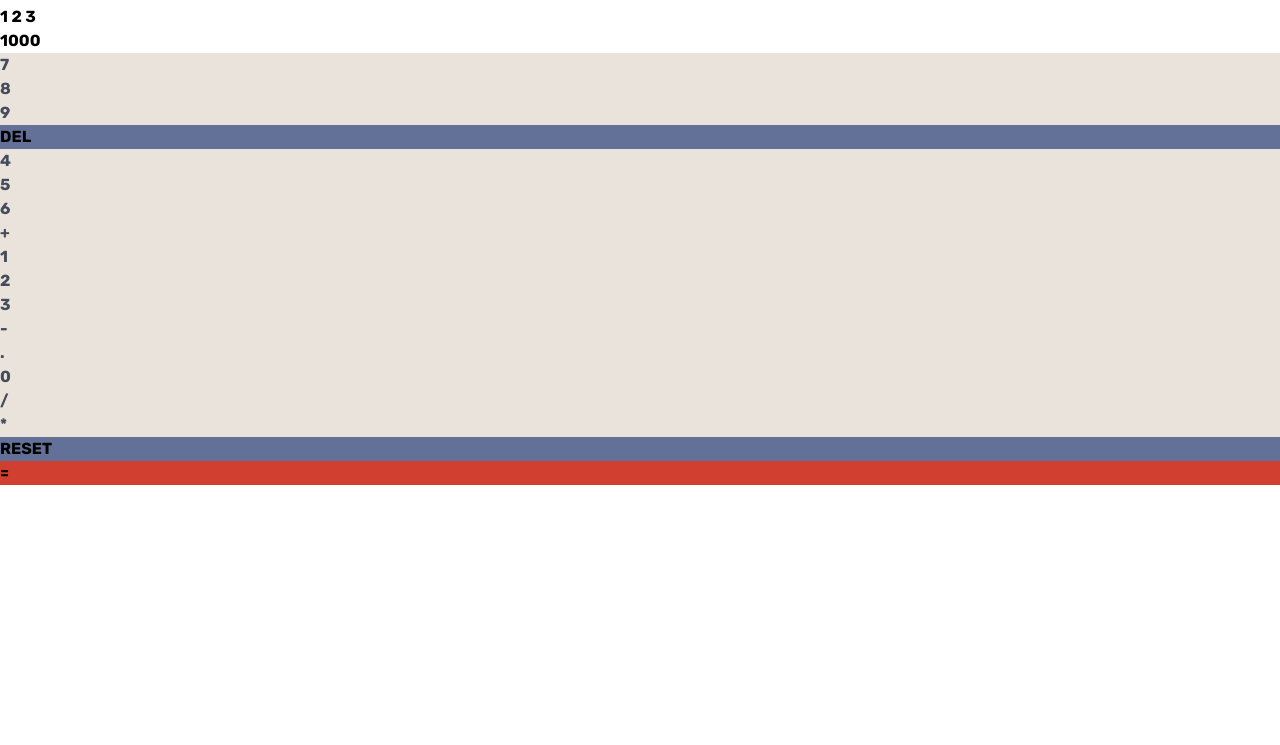
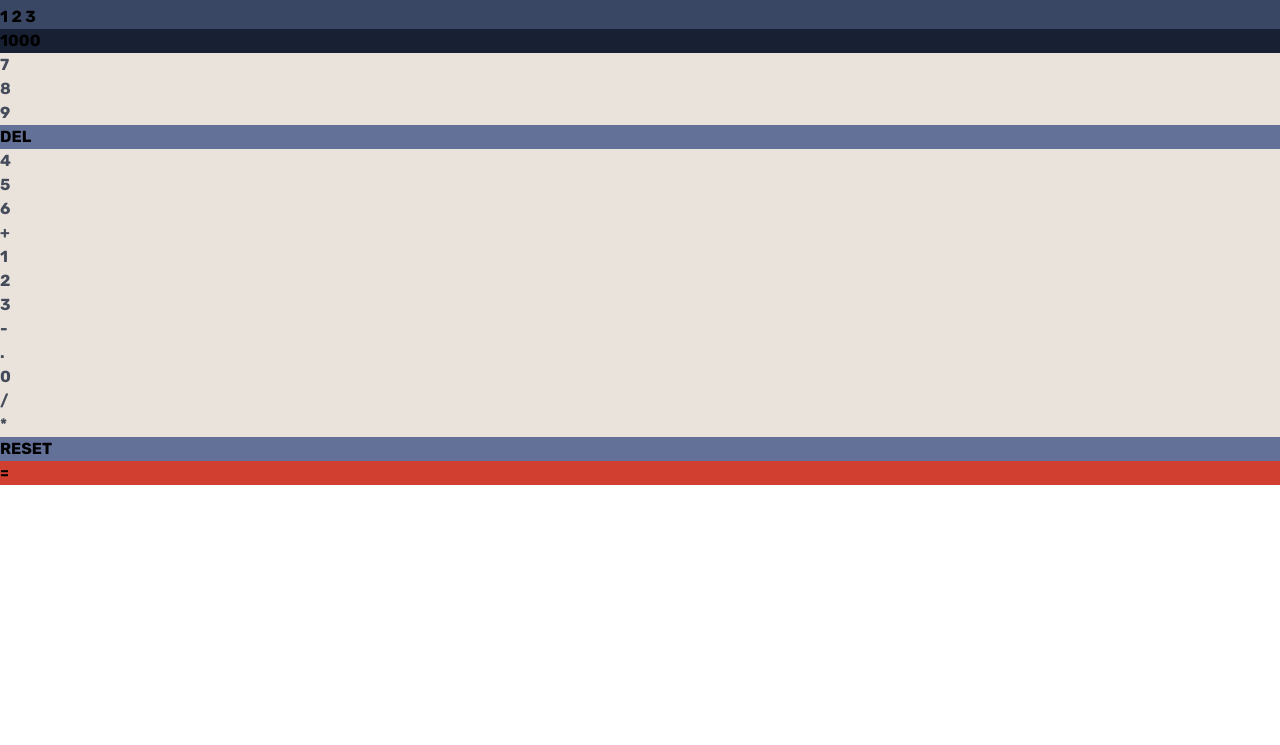
Before and after one commit to MahdiSohaily/calculator-app, a plain HTML site: page index.html in a window 1280 px wide. Shown: the part 55-800 px from the top of the page. Drawn offline with Linux system fonts and the light colour scheme.

Commit message:
Add main section color theme

```diff
--- a/index.html
+++ b/index.html
@@ -16,7 +16,7 @@
 </head>
 
 <body>
-  <main>
+  <main class="bg-main">
     <section>
       <header>
         <h1>calc</h1>
@@ -36,10 +36,10 @@
           </div>
         </div>
       </header>
-      <div class="screen">
+      <div class="bg-screen">
         <p class="result">1000</p>
       </div>
-      <div class="numbers-container">
+      <div class="numbers-container bg-toggle">
         <div class="bg-num-key 7">
           <span class="num-text">7</span>
         </div>
```
